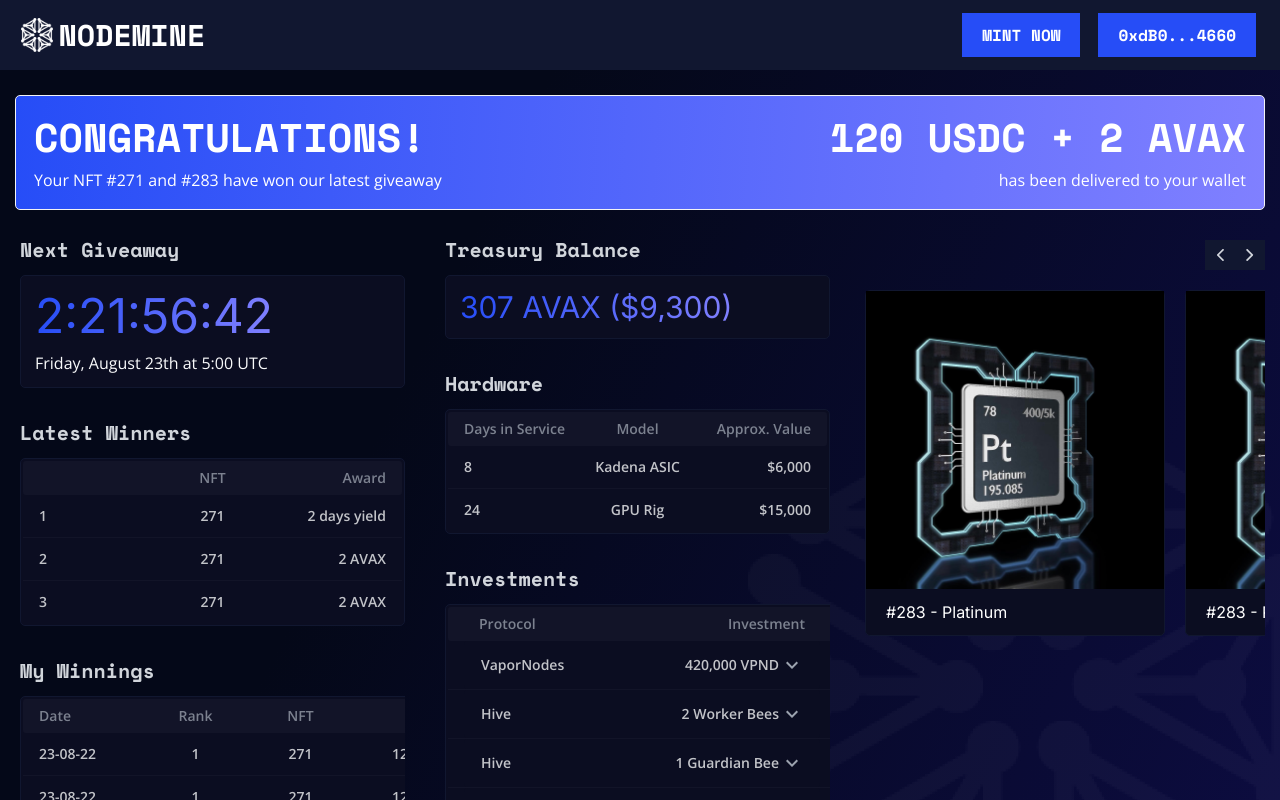
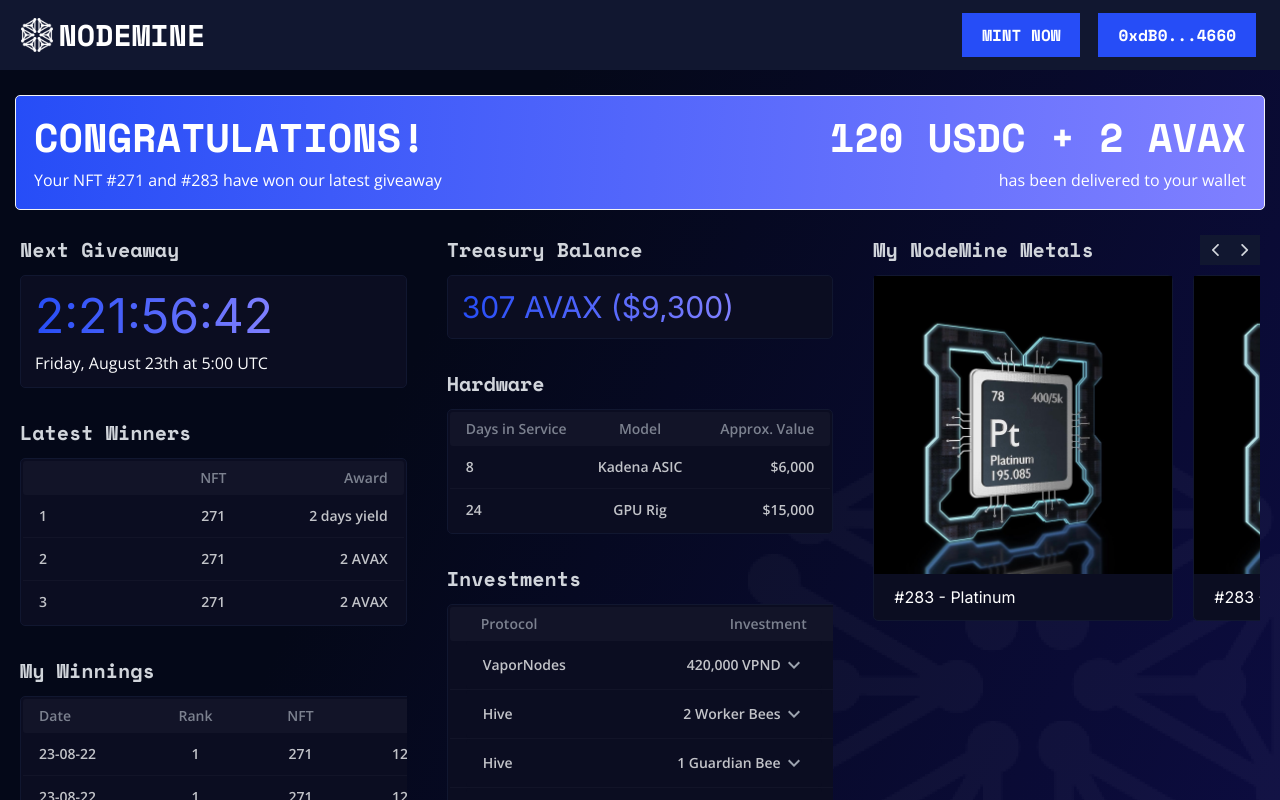
Before and after one commit to mhkhansahab/mine-app, a React (Create React App) app: page / in a window 1280 px wide. Built offline with nearby package versions, Linux system fonts and the light colour scheme.

Commit message:
bug fixes

```diff
--- a/src/pages/Home/components/Subsection3/index.tsx
+++ b/src/pages/Home/components/Subsection3/index.tsx
@@ -5,25 +5,21 @@ import img from "./../../../../assets/platinum.png";
 import leftArrow from "./../../../../assets/left-arrow.png";
 import rightArrow from "./../../../../assets/right-arrow.png";
 import ScrollContainer from "react-indiana-drag-scroll";
+import { CustomHeading } from "../CustomStyledComponents";
 
 const Container = styled("div")(({ theme }) => ({
-  position: "relative",
-  userSelect: "none",
-  width: "400px",
-  margin: "15px",
-  borderRadius: "7px",
-  display: "flex",
-  alignItems: "flex-start",
+  flex: "3",
+  textAlign: "left",
+  padding: "10px 20px",
+  minWidth: "400px",
 
-  [theme.breakpoints.down("lg")]: {
-    margin: "0 auto",
-    width: "90%",
-    marginBottom: "20px",
+  [theme.breakpoints.down("sm")]: {
+    minWidth: "300px",
   },
 }));
 
 const InnerContainer = styled("div")(({ theme }) => ({
-  marginTop: "40px",
+  marginTop: "0px",
   display: "flex",
   alignItems: "center",
   cursor: "grab",
@@ -34,9 +30,6 @@ const InnerContainer = styled("div")(({ theme }) => ({
 }));
 
 const ButtonsContainer = styled("div")(({ theme }) => ({
-  position: "absolute",
-  right: "0",
-  top: "0",
   display: "flex",
   alignItems: "center",
   justifyContent: "center",
@@ -74,7 +67,8 @@ const SubSection3: FC = () => {
 
   return (
     <Container>
-      <div style={{ display: "flex" }}>
+      <div style={{ display: "flex", alignItems: "center", width: "100%" }}>
+        <CustomHeading>My NodeMine Metals</CustomHeading>
         <div style={{ marginLeft: "auto" }}>
           <ButtonsContainer>
             <Button onClick={scrollLeft}>
--- a/src/pages/Home/index.tsx
+++ b/src/pages/Home/index.tsx
@@ -23,6 +23,7 @@ const Body = styled("div")(({ theme }) => ({
   backgroundImage: `url(${BackgroundLogo})`,
   backgroundRepeat: "no-repeat",
   backgroundPosition: "bottom right",
+  paddingBottom: "50px",
 }));
 
 const Button = styled("button")(({ theme }) => ({
```
